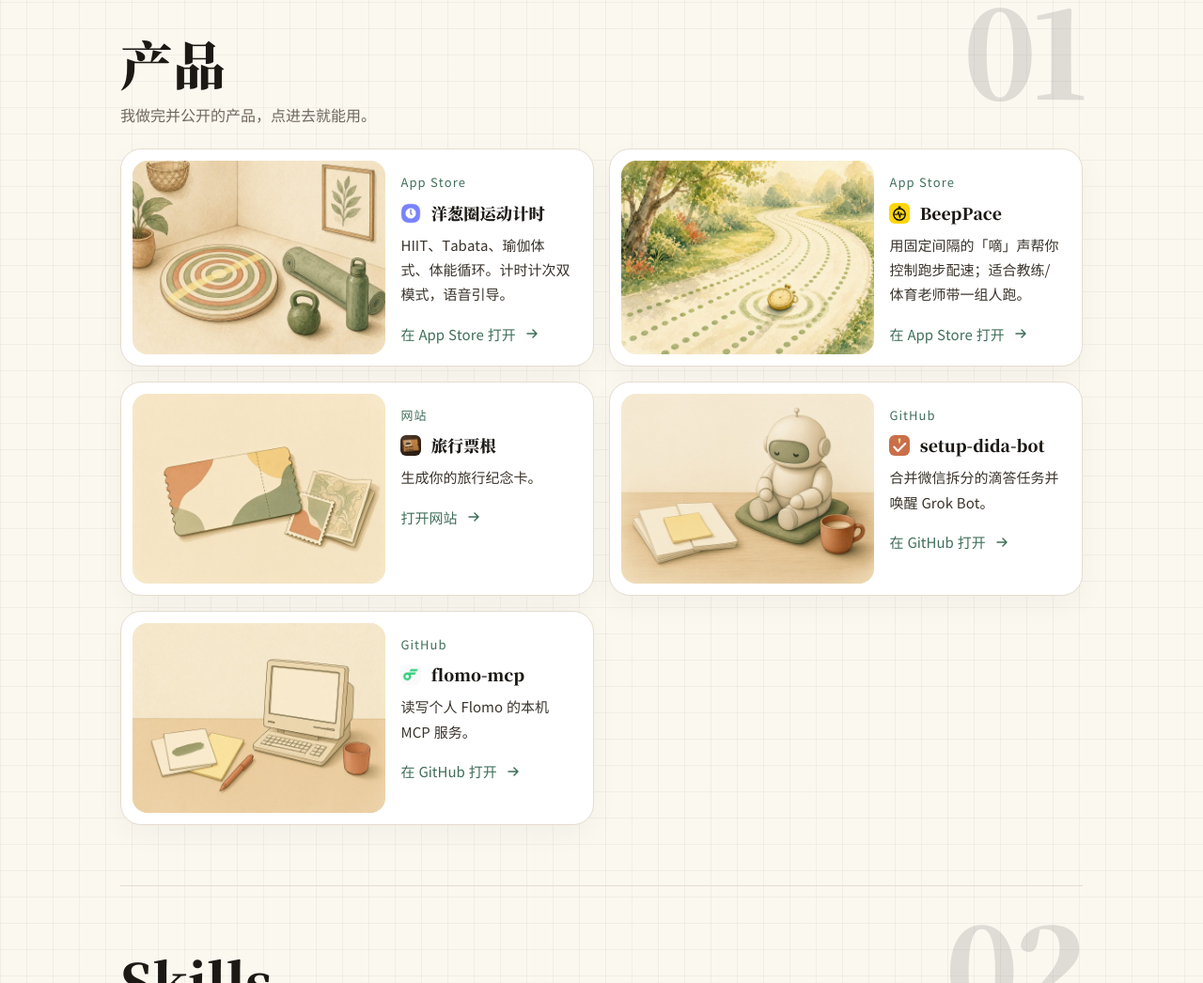
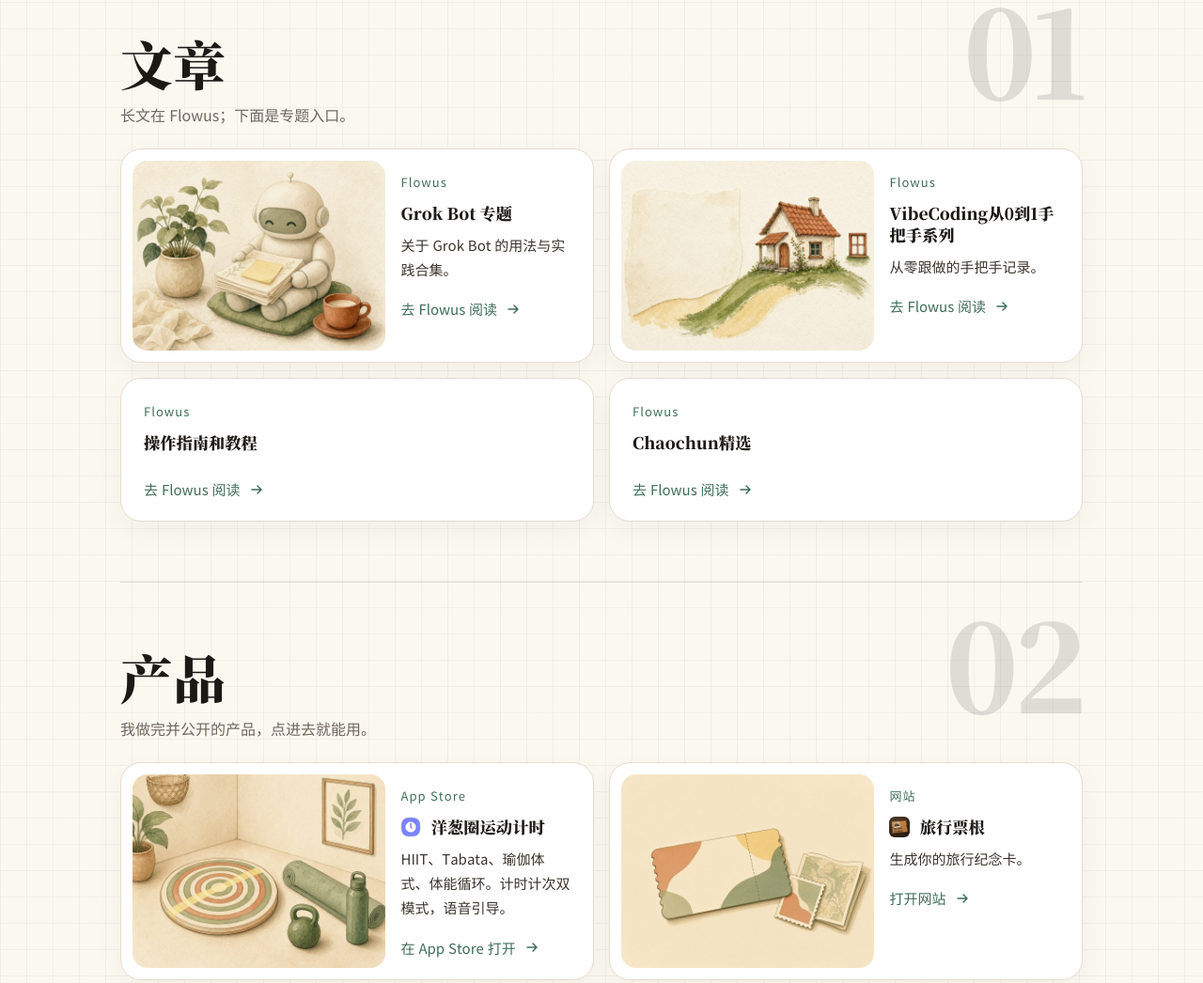
Before and after one commit to dulk-dev/chaochun-home, an Astro site: page / in a window 1280 px wide. Shown: the part 726-1772 px from the top of the page at 94% size. Built offline with nearby package versions, Linux system fonts and the light colour scheme; Astro itself is replaced by a stand-in of ours.

Commit message:
首页改为文章、产品、Skills，文章只留四篇入口
文章调到第 1 章。四篇 Flowus 链接带上分享码。产品列表去掉 BeepPace。新标题缺的五个字补进宋体 900。

Co-authored-by: Chaochun <dulk-dev@users.noreply.github.com>

```diff
--- a/src/components/CoverCard.astro
+++ b/src/components/CoverCard.astro
@@ -14,17 +14,21 @@ interface Props {
 const { href, kicker, title, description, cta, cover, badge } = Astro.props;
 ---
 
-<a class="card" href={href} target="_blank" rel="noopener noreferrer">
-  <div class="cover">
-    <img src={cover} alt="" width="1152" height="864" />
-  </div>
+<a class:list={["card", !cover && "card-plain"]} href={href} target="_blank" rel="noopener noreferrer">
+  {
+    cover && (
+      <div class="cover">
+        <img src={cover} alt="" width="1152" height="864" />
+      </div>
+    )
+  }
   <div class="card-body">
     <span class="kicker">{kicker}</span>
     <h3>
       {badge && <img class="badge" src={badge} alt="" width="22" height="22" />}
       {title}
     </h3>
-    <p>{description}</p>
+    {description && <p>{description}</p>}
     <span class="go">
       {cta}
       <Arrow />
--- a/src/data/articles.ts
+++ b/src/data/articles.ts
@@ -1,6 +1,14 @@
 export const articles = [
   {
-    href: "https://flowus.cn/chaochun/share/7f02ff36-319c-4d80-b29c-374aa213e04f",
+    href: "https://flowus.cn/chaochun/share/3a186550-f03c-4e22-aab7-1bbfab3b20c2?code=HS2DG2",
+    kicker: "Flowus",
+    title: "Grok Bot 专题",
+    description: "关于 Grok Bot 的用法与实践合集。",
+    cta: "去 Flowus 阅读",
+    cover: "/assets/design/grok.jpg",
+  },
+  {
+    href: "https://flowus.cn/chaochun/share/7f02ff36-319c-4d80-b29c-374aa213e04f?code=HS2DG2",
     kicker: "Flowus",
     title: "VibeCoding从0到1手把手系列",
     description: "从零跟做的手把手记录。",
@@ -8,11 +16,19 @@ export const articles = [
     cover: "/assets/design/vibe.jpg",
   },
   {
-    href: "https://flowus.cn/chaochun/share/3a186550-f03c-4e22-aab7-1bbfab3b20c2",
+    href: "https://flowus.cn/chaochun/share/ea68371a-760b-4944-952f-76cf96af9785?code=HS2DG2",
     kicker: "Flowus",
-    title: "Grok Bot 专题",
-    description: "关于 Grok Bot 的用法与实践合集。",
+    title: "操作指南和教程",
+    description: "",
     cta: "去 Flowus 阅读",
-    cover: "/assets/design/grok.jpg",
+    cover: "",
+  },
+  {
+    href: "https://flowus.cn/chaochun/share/c5eb71d0-87b5-4608-91f3-535648002cd3?code=HS2DG2",
+    kicker: "Flowus",
+    title: "Chaochun精选",
+    description: "",
+    cta: "去 Flowus 阅读",
+    cover: "",
   },
 ] as const;
--- a/src/data/nav.ts
+++ b/src/data/nav.ts
@@ -1,5 +1,5 @@
 export const nav = [
+  { href: "#writing", label: "文章" },
   { href: "#product", label: "产品" },
   { href: "#skills", label: "Skills" },
-  { href: "#writing", label: "文章" },
 ] as const;
--- a/src/data/products.ts
+++ b/src/data/products.ts
@@ -7,15 +7,6 @@ export const products = [
     cta: "在 App Store 打开",
     cover: "/assets/design/onion.jpg",
     badge: "/assets/design/onion-mark.jpg",
-  },
-  {
-    href: "https://apps.apple.com/cn/app/beeppace/id6821572710",
-    kicker: "App Store",
-    title: "BeepPace",
-    description: "用固定间隔的「嘀」声帮你控制跑步配速；适合教练/体育老师带一组人跑。",
-    cta: "在 App Store 打开",
-    cover: "/assets/design/beeppace.jpg",
-    badge: "/assets/design/beeppace-mark.jpg",
   },
   {
     href: "https://ticket.chaochun.cc/",
--- a/src/pages/index.astro
+++ b/src/pages/index.astro
@@ -15,14 +15,14 @@ import { articles } from "../data/articles";
   <div class="wrap">
     <main id="top">
       <StickyNoteHero />
-      <BandSection id="product" title="产品" num="01" lead="我做完并公开的产品，点进去就能用。">
+      <BandSection id="writing" title="文章" num="01" lead="长文在 Flowus；下面是专题入口。">
+        {articles.map((item) => <CoverCard {...item} />)}
+      </BandSection>
+      <BandSection id="product" title="产品" num="02" lead="我做完并公开的产品，点进去就能用。">
         {products.map((item) => <CoverCard {...item} />)}
       </BandSection>
-      <BandSection id="skills" title="Skills" num="02" lead="可直接装进 Agent 用的工作流；开源在 GitHub。">
+      <BandSection id="skills" title="Skills" num="03" lead="可直接装进 Agent 用的工作流；开源在 GitHub。">
         {skills.map((item) => <CoverCard {...item} />)}
-      </BandSection>
-      <BandSection id="writing" title="文章" num="03" lead="长文在 Flowus；下面是专题入口。">
-        {articles.map((item) => <CoverCard {...item} />)}
       </BandSection>
     </main>
     <SiteFooter />
--- a/src/styles/global.css
+++ b/src/styles/global.css
@@ -498,6 +498,12 @@
       .card:focus-visible {
         outline-offset: 4px;
       }
+      .card-plain {
+        grid-template-columns: 1fr;
+      }
+      .card-plain .card-body {
+        padding: 8px 12px;
+      }
       .cover {
         display: block;
         overflow: hidden;
```
Also changed, not shown: docs/site-style.md (+1 -1 lines), README.md, public/fonts/noto-serif-sc-900.woff2.
